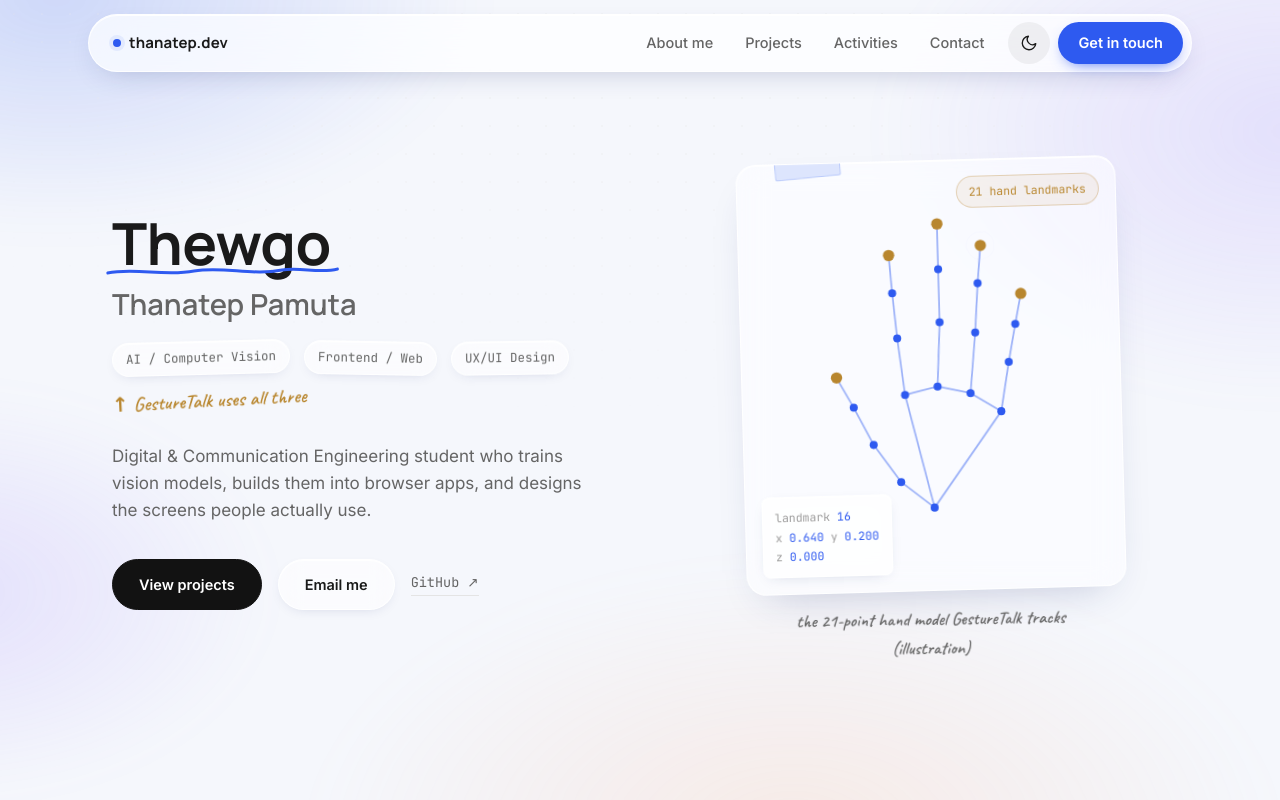
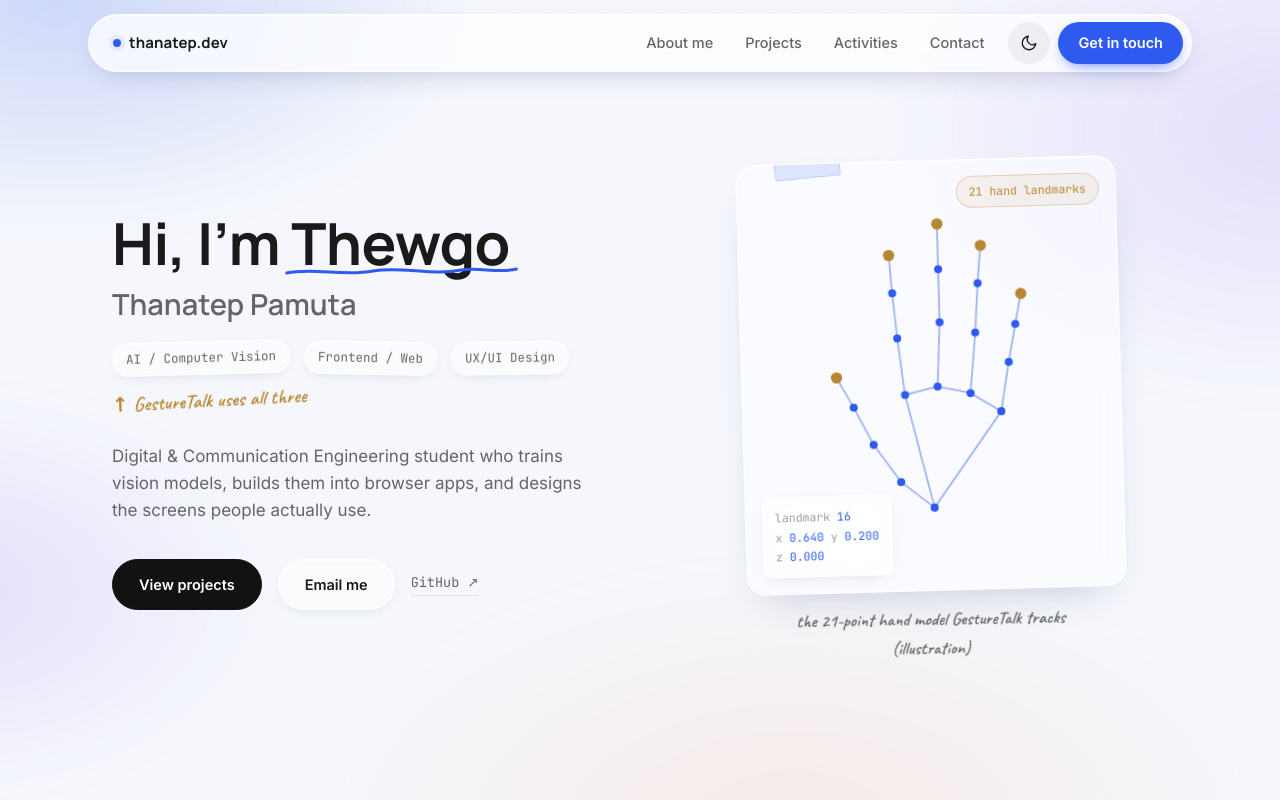
Before and after one commit to tanatep-thewgo/tanatep-thewgo.github.io, a plain HTML site: page index.html in a window 1280 px wide. Shown: the top 800 px of the page. Drawn offline with Linux system fonts and the light colour scheme.

Commit message:
Add files via upload

```diff
--- a/index.html
+++ b/index.html
@@ -955,7 +955,7 @@
     <section class="section hero" id="hero">
       <div class="wrap hero-grid">
         <div>
-          <h1><span class="nick">Thewgo<svg class="scribble" viewBox="0 0 320 14" preserveAspectRatio="none" aria-hidden="true"><path d="M2,8 C40,2 80,12 120,6 C160,1 200,11 240,5 C265,1.5 290,9 316,4" fill="none" stroke="var(--accent)" stroke-width="3" stroke-linecap="round"/></svg></span><span class="full">Thanatep Pamuta</span></h1>
+          <h1><span class="hi">Hi, I&rsquo;m </span><span class="nick">Thewgo<svg class="scribble" viewBox="0 0 320 14" preserveAspectRatio="none" aria-hidden="true"><path d="M2,8 C40,2 80,12 120,6 C160,1 200,11 240,5 C265,1.5 290,9 316,4" fill="none" stroke="var(--accent)" stroke-width="3" stroke-linecap="round"/></svg></span><span class="full">Thanatep Pamuta</span></h1>
           <div class="hero-tags">
             <span class="tag">AI / Computer Vision</span>
             <span class="tag">Frontend / Web</span>
```
